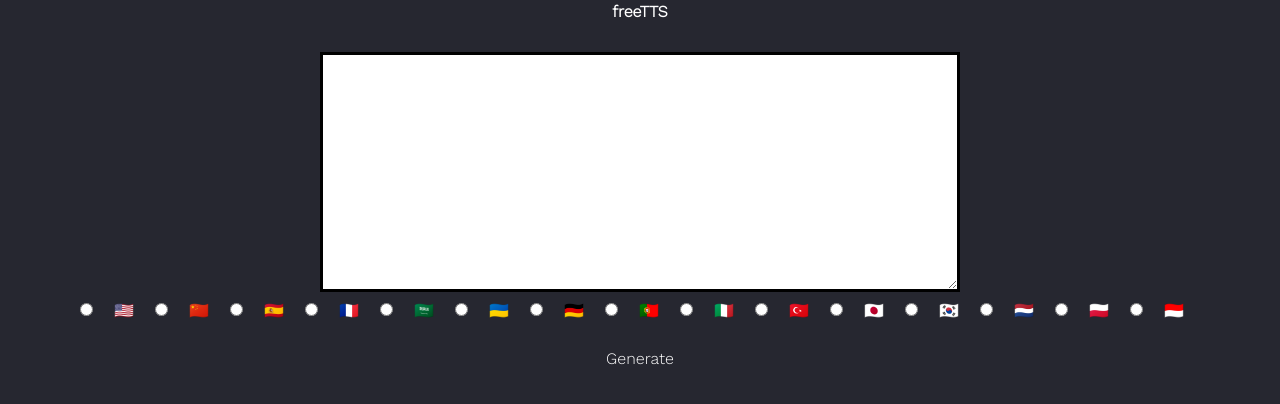
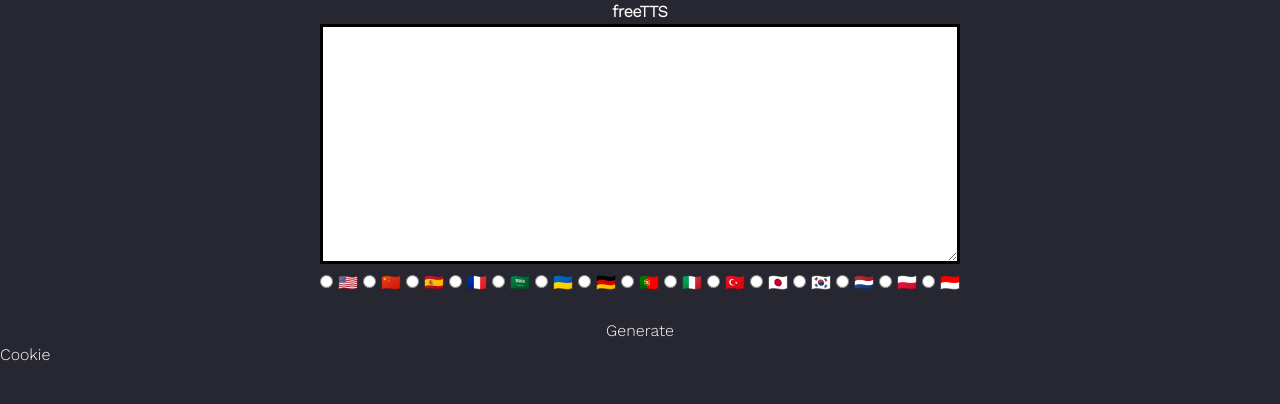
Before and after one commit to Mikk0git/freeTTS, a React (Vite) app in the folder frontend/: page / in a window 1280 px wide. Shown: the top 404 px of the page. Built offline with nearby package versions, Linux system fonts and the light colour scheme.

Commit message:
podstawowa implementacja cookie

```diff
--- a/frontend/index.html
+++ b/frontend/index.html
@@ -10,6 +10,7 @@
       @import url('https://fonts.googleapis.com/css2?family=Work+Sans:wght@300&display=swap');
     </style>
 
+
     <title>freeTTS</title>
   </head>
   <body>
--- a/frontend/src/App.jsx
+++ b/frontend/src/App.jsx
@@ -1,76 +1,20 @@
-import { useState } from 'react'
-import './App.css'
-import axios from 'axios';
+import { AppCookie } from "./components/AppCookie";
+import { AppForm } from "./components/AppForm";
+import { useState } from "react";
+import "./App.css";
 
 function App() {
   return (
     <div className="App">
       <nav className="App-navbar">
-        <h1 className='text-center font-bold '>freeTTS</h1>
+        <h1 className="text-center font-bold ">freeTTS</h1>
       </nav>
+
       <AppForm />
+
+      <AppCookie />
     </div>
-  )
+  );
 }
 
-export default App
-
-
-
-function AppForm() {
-  const handleSubmit = async (event) => {
-    event.preventDefault();
-    const formData = new FormData(event.target);
-    const text = formData.get('textPrompt');
-    const language = formData.get('language');
-    const response = await axios.post('http://localhost:8080/prompt', {
-      text,
-      language,
-    });
-    console.log(response.data);
-  };
-
-  return (
-    <section className='p-7 flex justify-center text-center'>
-      <form  onSubmit={handleSubmit}>
-        <textarea className='textPrompt text-black' name='textPrompt'></textarea>
-
-        {/* Language list */}
-         <div id='langList' className=' justify-between '>
-<input type="radio" id="English" name="language" className='hiddena' value="en"></input>
-<label htmlFor="English" className='m-4'> 🇺🇸 </label>
-<input type="radio" id="Simplified Chinese" name="language" className='hiddena' value="zh"></input>
-<label htmlFor="Simplified Chinese" className='m-4'> 🇨🇳 </label>
-<input type="radio" id="Spanish" name="language" className='hiddena' value="es"></input>
-<label htmlFor="Spanish" className='m-4'> 🇪🇸 </label>
-<input type="radio" id="French" name="language" className='hiddena' value="fr"></input>
-<label htmlFor="French" className='m-4'> 🇫🇷 </label>
-<input type="radio" id="Arabic" name="language" className='hiddena' value="ar"></input>
-<label htmlFor="Arabic" className='m-4'> 🇸🇦 </label>
-<input type="radio" id="Ukrainian" name="language" className='hiddena' value="uk"></input>
-<label htmlFor="Ukrainian" className='m-4'> 🇺🇦 </label>
-<input type="radio" id="German" name="language" className='hiddena' value="de"></input>
-<label htmlFor="German" className='m-4'> 🇩🇪 </label>
-<input type="radio" id="Portuguese" name="language" className='hiddena' value="pt"></input>
-<label htmlFor="Portuguese" className='m-4'> 🇵🇹 </label>
-<input type="radio" id="Italian" name="language" className='hiddena' value="it"></input>
-<label htmlFor="Italian" className='m-4'> 🇮🇹 </label>
-<input type="radio" id="Turkish" name="language" className='hiddena' value="tr"></input>
-<label htmlFor="Turkish" className='m-4'> 🇹🇷 </label>
-<input type="radio" id="Japanese" name="language" className='hiddena' value="ja"></input>
-<label htmlFor="Japanese" className='m-4'> 🇯🇵 </label>
-<input type="radio" id="Korean" name="language" className='hiddena' value="ko"></input>
-<label htmlFor="Korean" className='m-4'> 🇰🇷 </label>
-<input type="radio" id="Dutch" name="language" className='hiddena' value="nl"></input>
-<label htmlFor="Dutch" className='m-4'> 🇳🇱 </label>
-<input type="radio" id="Polish" name="language" className='hiddena' value="pl"></input>
-<label htmlFor="Polish" className='m-4'> 🇵🇱 </label>
-<input type="radio" id="Indonesian" name="language" className='hiddena' value="id"></input>
-<label htmlFor="Indonesian" className='m-4'> 🇮🇩 </label>
-          </div>
-        <button type="submit" id='generateBtn'></button>
-        <label htmlFor="generateBtn"><h2>Generate</h2></label>
-      </form>
-    </section>
-  );
-}
+export default App;
--- /dev/null
+++ b/frontend/src/components/AppCookie.jsx
@@ -0,0 +1,32 @@
+import React, { useState } from "react";
+
+export function AppCookie({}) {
+  const showCookie = () => {
+    const userIDvalue = document.cookie.indexOf("userID");
+    if (userIDvalue !== -1) {
+      console.log("ID: " + userIDvalue);
+      return null;
+    } else {
+      console.log("ldoas");
+      return (
+        <div className="App-cookie">
+          <button
+            onClick={addCookie}
+            className="cookieBtn border-2 p-1 border-slate-600 border-solid rounded-sm"
+          >
+            Cookie
+          </button>
+        </div>
+      );
+    }
+  };
+
+  const addCookie = () => {
+    document.cookie =
+      "userID=1; SameSite=None; Secure; expires=" +
+      new Date(Date.now() + 86400000).toUTCString() +
+      "; path=/";
+    showCookie();
+  };
+  return showCookie();
+}
--- /dev/null
+++ b/frontend/src/components/AppForm.jsx
@@ -0,0 +1,59 @@
+import axios from 'axios';
+
+export function AppForm() {
+  const handleSubmit = async (event) => {
+    event.preventDefault();
+    const formData = new FormData(event.target);
+    const text = formData.get('textPrompt');
+    const language = formData.get('language');
+    const response = await axios.post('http://localhost:8080/prompt', {
+      text,
+      language,
+    });
+    console.log(response.data);
+  };
+
+  return (
+    <section className='p-7 flex justify-center text-center'>
+      <form onSubmit={handleSubmit}>
+        <textarea className='textPrompt text-black' name='textPrompt'></textarea>
+
+        {/* Language list */}
+        <div id='langList' className=' justify-between '>
+          <input type="radio" id="English" name="language" className='hiddena' value="en"></input>
+          <label htmlFor="English" className='m-4'> 🇺🇸 </label>
+          <input type="radio" id="Simplified Chinese" name="language" className='hiddena' value="zh"></input>
+          <label htmlFor="Simplified Chinese" className='m-4'> 🇨🇳 </label>
+          <input type="radio" id="Spanish" name="language" className='hiddena' value="es"></input>
+          <label htmlFor="Spanish" className='m-4'> 🇪🇸 </label>
+          <input type="radio" id="French" name="language" className='hiddena' value="fr"></input>
+          <label htmlFor="French" className='m-4'> 🇫🇷 </label>
+          <input type="radio" id="Arabic" name="language" className='hiddena' value="ar"></input>
+          <label htmlFor="Arabic" className='m-4'> 🇸🇦 </label>
+          <input type="radio" id="Ukrainian" name="language" className='hiddena' value="uk"></input>
+          <label htmlFor="Ukrainian" className='m-4'> 🇺🇦 </label>
+          <input type="radio" id="German" name="language" className='hiddena' value="de"></input>
+          <label htmlFor="German" className='m-4'> 🇩🇪 </label>
+          <input type="radio" id="Portuguese" name="language" className='hiddena' value="pt"></input>
+          <label htmlFor="Portuguese" className='m-4'> 🇵🇹 </label>
+          <input type="radio" id="Italian" name="language" className='hiddena' value="it"></input>
+          <label htmlFor="Italian" className='m-4'> 🇮🇹 </label>
+          <input type="radio" id="Turkish" name="language" className='hiddena' value="tr"></input>
+          <label htmlFor="Turkish" className='m-4'> 🇹🇷 </label>
+          <input type="radio" id="Japanese" name="language" className='hiddena' value="ja"></input>
+          <label htmlFor="Japanese" className='m-4'> 🇯🇵 </label>
+          <input type="radio" id="Korean" name="language" className='hiddena' value="ko"></input>
+          <label htmlFor="Korean" className='m-4'> 🇰🇷 </label>
+          <input type="radio" id="Dutch" name="language" className='hiddena' value="nl"></input>
+          <label htmlFor="Dutch" className='m-4'> 🇳🇱 </label>
+          <input type="radio" id="Polish" name="language" className='hiddena' value="pl"></input>
+          <label htmlFor="Polish" className='m-4'> 🇵🇱 </label>
+          <input type="radio" id="Indonesian" name="language" className='hiddena' value="id"></input>
+          <label htmlFor="Indonesian" className='m-4'> 🇮🇩 </label>
+        </div>
+        <button type="submit" id='generateBtn'></button>
+        <label htmlFor="generateBtn"><h2>Generate</h2></label>
+      </form>
+    </section>
+  );
+}
```
Also changed, not shown: 1 other file (tests, documents, lock files or other folders).
